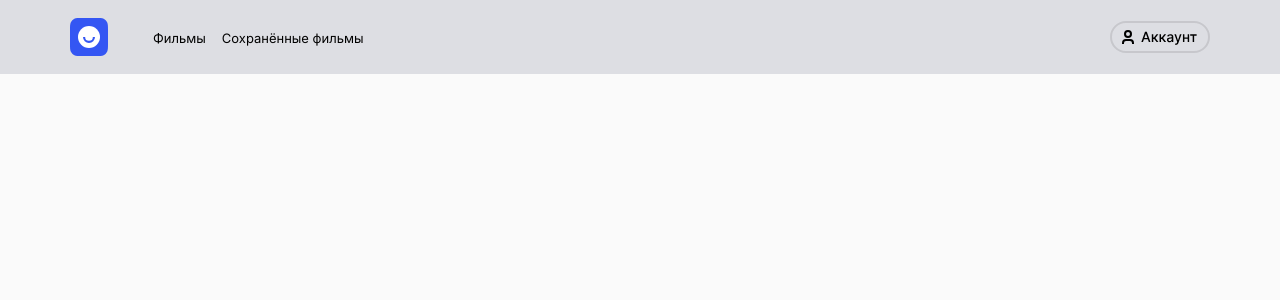
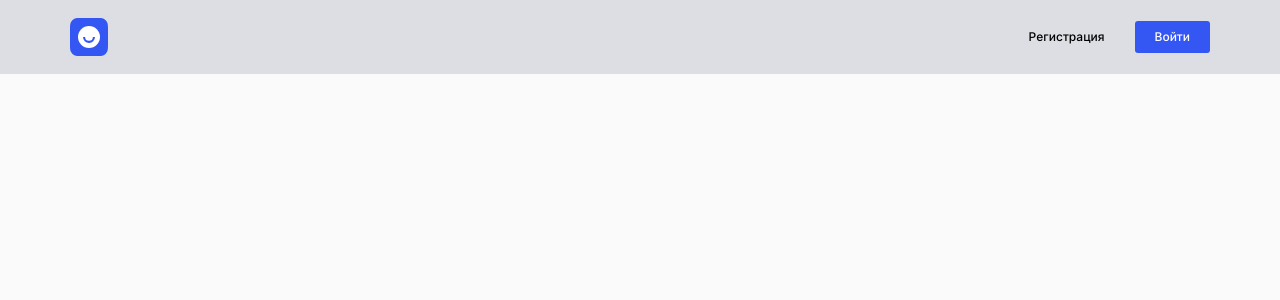
Before and after one commit to ShnaiderDanila/movies-explorer-frontend, a React (Create React App) app: page / in a window 1280 px wide. Shown: the top 300 px of the page. Built offline with nearby package versions, Linux system fonts and the light colour scheme.

Commit message:
feat: Connect the Main component to ./src/components/App/App.js

```diff
--- a/src/components/App/App.js
+++ b/src/components/App/App.js
@@ -2,15 +2,17 @@ import { useState } from 'react';
 import './App.css';
 
 import Header from '../Header/Header';
+import Main from '../Main/Main';
 
 function App() {
 
   // Временая стейт переменная авторизованного пользователя для верстки JSX
-  const [isLoggedIn] = useState(true);
+  const [isLoggedIn] = useState(false);
 
   return (
     <div className="wrapper">
       <Header isLoggedIn={isLoggedIn} />
+      <Main />
     </div>
   );
 }
```
